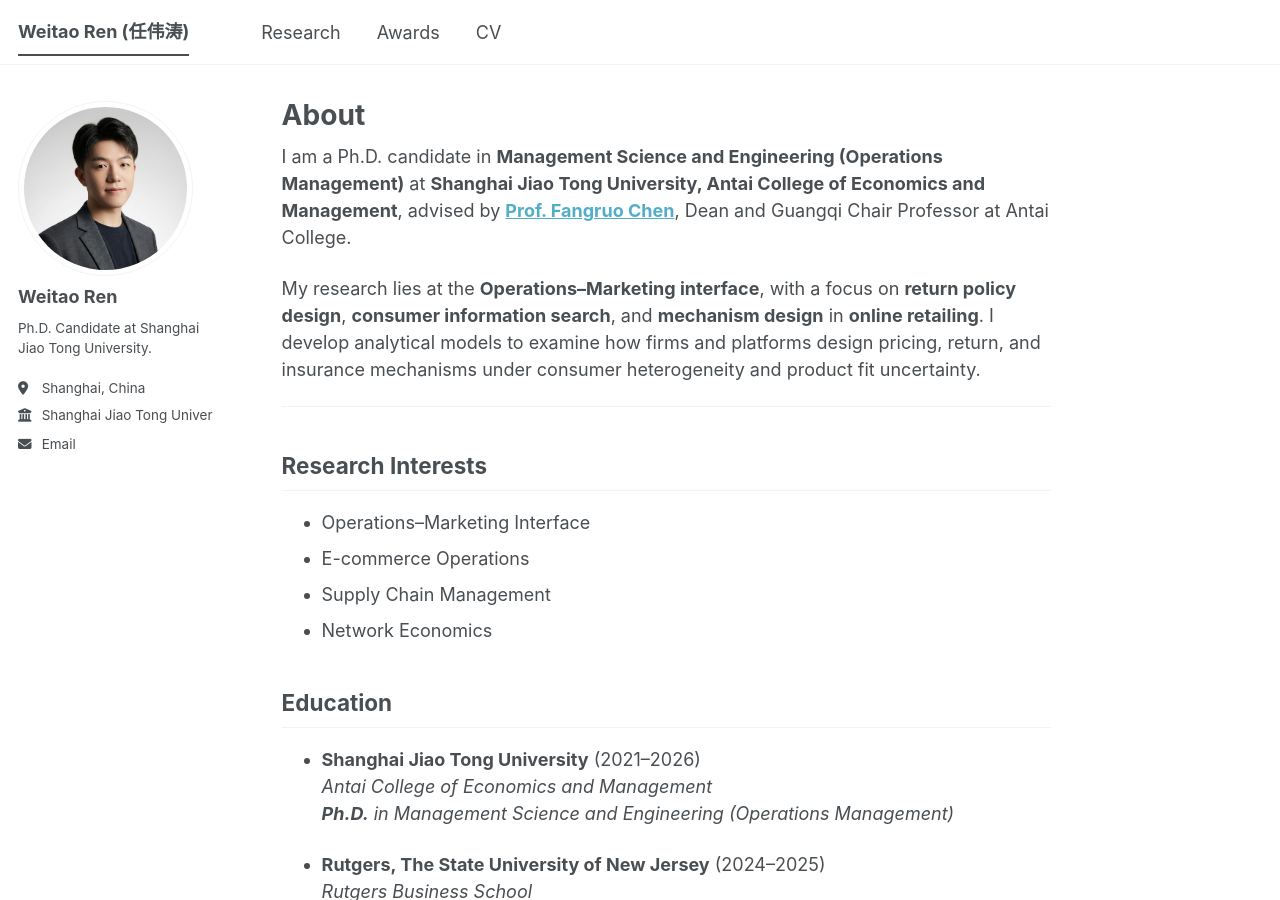
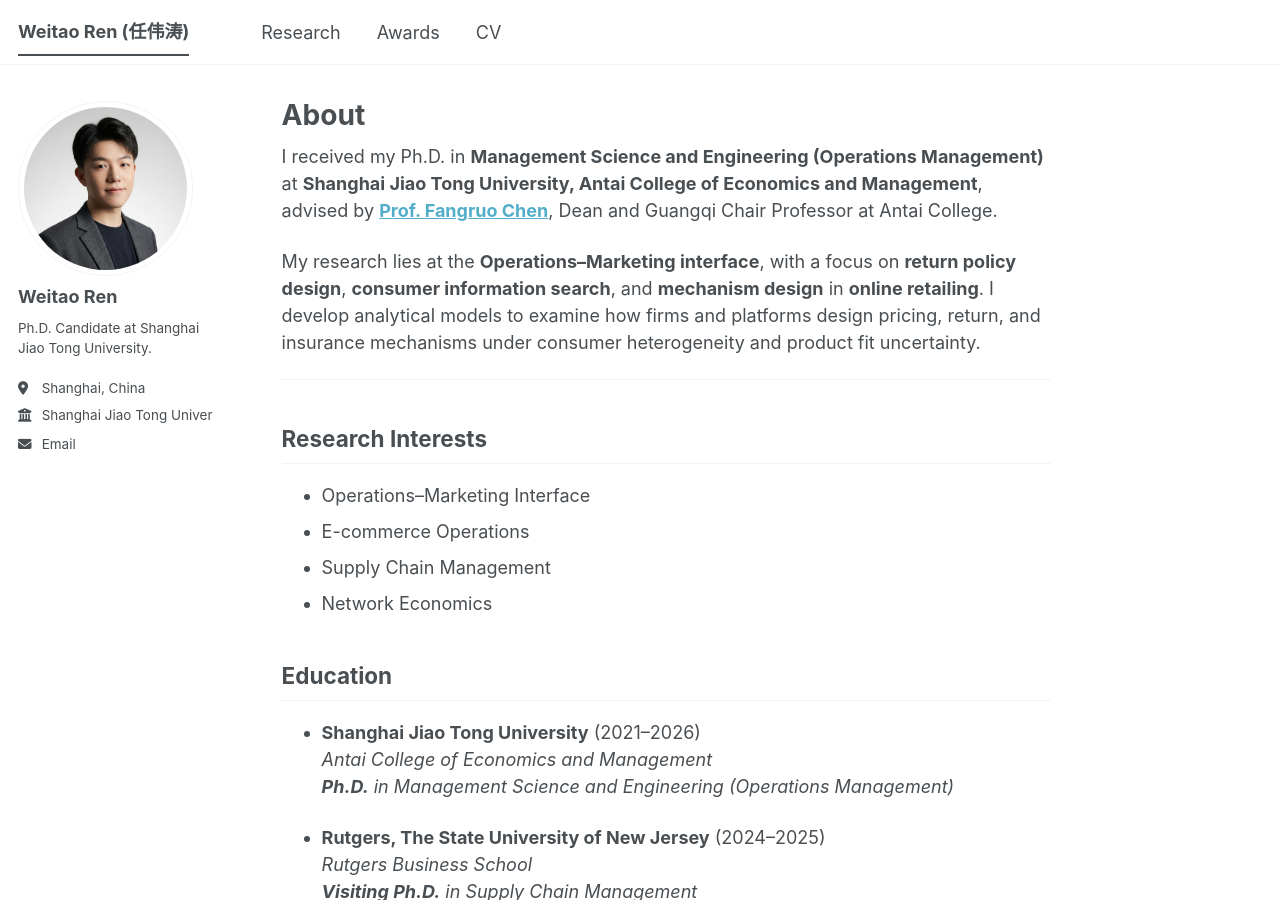
Before and after one commit to weitaoren/weitaoren.github.io, a Jekyll site: the page built from _pages/about.md, in a window 1280 px wide and 900 px high. Built offline with Jekyll 4.4.1, drawn with Linux system fonts in a browser that asks for light colours; a script bundle is joined from its source files by our own code; library files that are not in the unit come from our copies.

Commit message:
Update about.md

```diff
--- a/_pages/about.md
+++ b/_pages/about.md
@@ -8,7 +8,7 @@ redirect_from:
   - /about.html
 ---
 
-I am a Ph.D. candidate in **Management Science and Engineering (Operations Management)** at **Shanghai Jiao Tong University, Antai College of Economics and Management**, advised by **[Prof. Fangruo Chen](https://www.acem.sjtu.edu.cn/faculty/chenfangruo.html#container?54)**, Dean and Guangqi Chair Professor at Antai College.
+I received my Ph.D. in **Management Science and Engineering (Operations Management)** at **Shanghai Jiao Tong University, Antai College of Economics and Management**, advised by **[Prof. Fangruo Chen](https://www.acem.sjtu.edu.cn/faculty/chenfangruo.html#container?54)**, Dean and Guangqi Chair Professor at Antai College.
 
 My research lies at the **Operations–Marketing interface**, with a focus on **return policy design**, **consumer information search**, and **mechanism design** in **online retailing**. I develop analytical models to examine how firms and platforms design pricing, return, and insurance mechanisms under consumer heterogeneity and product fit uncertainty.
 
```
